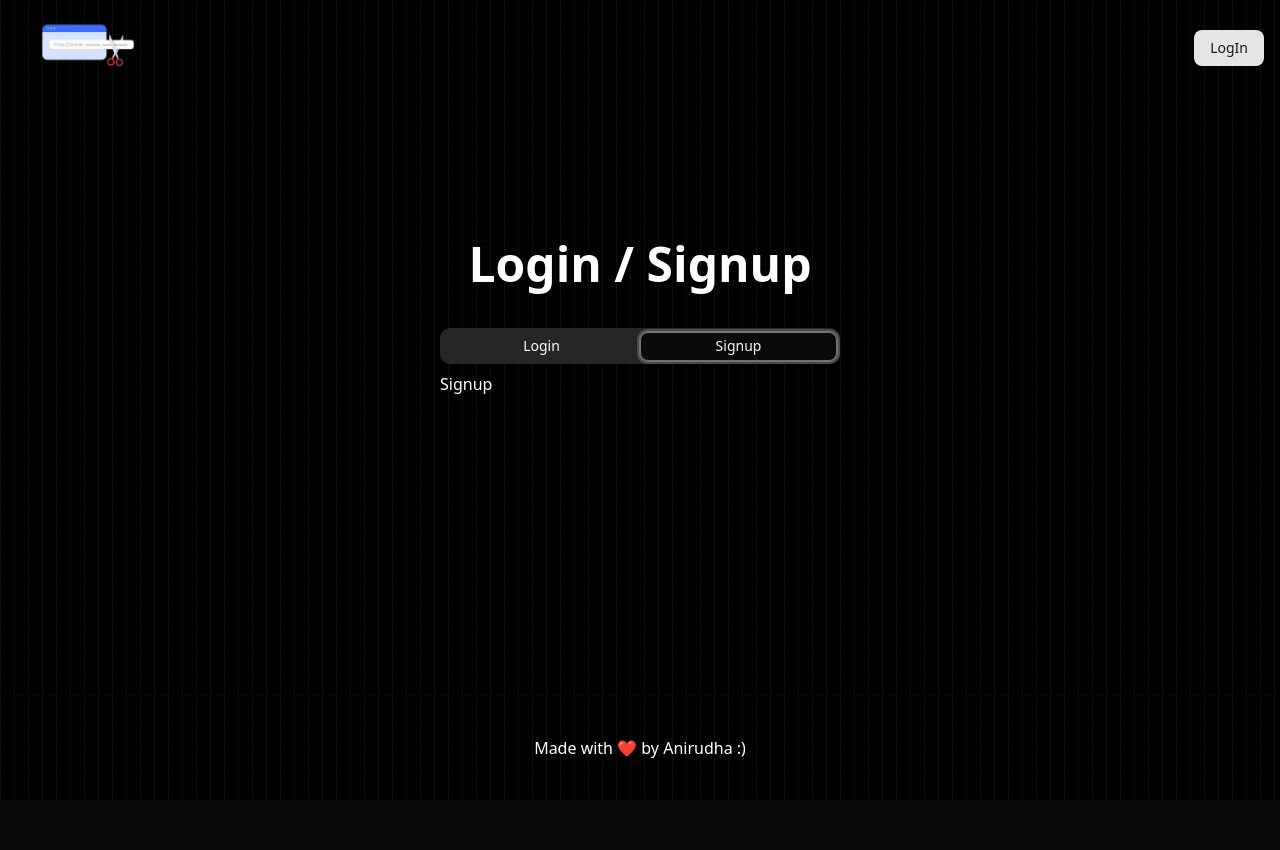
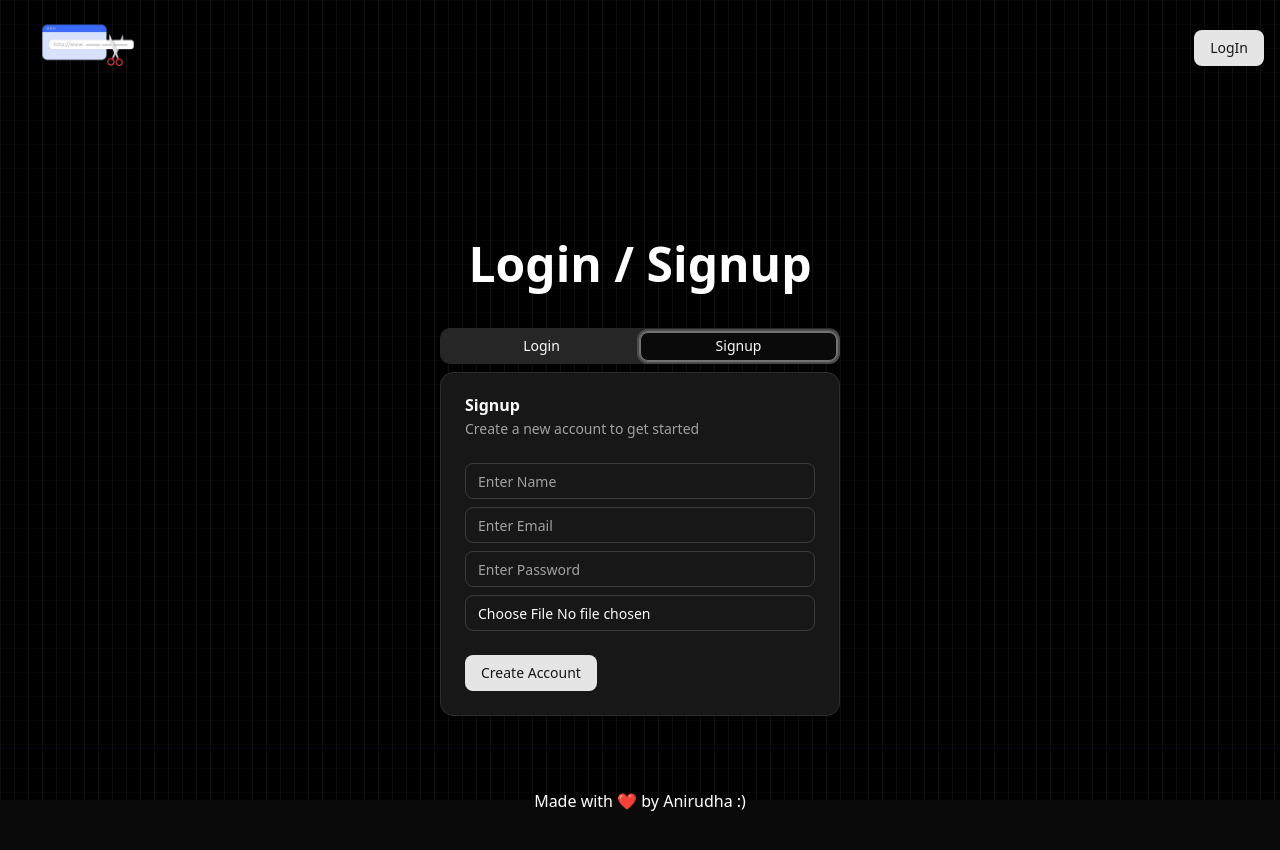
Before and after one commit to Anirudhakashid/URL-shortner, a React (Vite) app: page /auth in a window 1280 px wide. Both pictures are taken after a click on the tab "Signup". Shown: the top 850 px of the page. Before the commit the page ends 800 px from the top, so only its background shows below. Built offline with nearby package versions, Linux system fonts and the light colour scheme; no server answers.

Commit message:
Implement signup form with validation and user data fetching

```diff
--- a/src/Components/Signup.jsx
+++ b/src/Components/Signup.jsx
@@ -1,7 +1,142 @@
-import React from "react";
+import React, { useEffect, useState } from "react";
+import useFetch from "@/hooks/useFetch";
+import {
+  Card,
+  CardAction,
+  CardContent,
+  CardDescription,
+  CardFooter,
+  CardHeader,
+  CardTitle,
+} from "@/components/ui/card";
+import { Input } from "./ui/input";
+import { Button } from "./ui/button";
+import { BeatLoader } from "react-spinners";
+import Error from "./Error";
+import * as yup from "yup";
+import { signup } from "@/utils/apiAuth";
+import { useNavigate, useSearchParams } from "react-router-dom";
+import { UrlState } from "@/Context";
 
 function Signup() {
-  return <div>Signup</div>;
+  const [errors, setErrors] = useState([]);
+
+  const [formData, setFormData] = useState({
+    name: "",
+    email: "",
+    password: "",
+    profile_pic: null,
+  });
+
+  const navigate = useNavigate();
+  let [searchParams] = useSearchParams();
+  const longUrl = searchParams.get("createNew");
+
+  const handleInputChange = (e) => {
+    const { name, value, files } = e.target;
+    setFormData((prevData) => ({
+      ...prevData,
+      [name]: files ? files[0] : value,
+    }));
+  };
+
+  //fetching data from the custom hook
+  const { data, loading, error, fn: fnSignup } = useFetch(signup, formData);
+  const { fetchUser, user } = UrlState();
+
+  useEffect(() => {
+    if (error === null && data) {
+      navigate(`/dashboard?${longUrl ? `createNew=${longUrl}` : ""}`);
+      fetchUser(); // Fetch the user data after successful login
+    }
+  }, [data, error]);
+
+  //Validation logic using Yup
+  const handleSignup = async () => {
+    setErrors([]);
+    try {
+      const schema = yup.object().shape({
+        name: yup.string().required("Name is required"),
+        email: yup
+          .string()
+          .email("Invalid email")
+          .required("Email is required"),
+        password: yup
+          .string()
+          .min(6, "Password must be at least 6 characters")
+          .required("Password is required"),
+        profile_pic: yup.mixed().required("Profile picture is required"),
+      });
+
+      // Validate the form data against the schema
+      await schema.validate(formData, { abortEarly: false });
+      // abortEarly: false is useful when you want to show all form errors at once to the user.
+
+      await fnSignup();
+    } catch (e) {
+      const newErrors = {};
+
+      e?.inner?.forEach((err) => {
+        newErrors[err.path] = err.message; // Collect all errors by their path
+      });
+      setErrors(newErrors);
+    }
+  };
+
+  return (
+    <>
+      <Card>
+        <CardHeader>
+          <CardTitle>Signup</CardTitle>
+          <CardDescription>Create a new account to get started</CardDescription>
+          {error && <Error message={error.message} />}
+        </CardHeader>
+        <CardContent className="space-y-2">
+          <div className="space-y-0.5">
+            <Input
+              name="name"
+              type="text"
+              placeholder="Enter Name"
+              onChange={handleInputChange}
+            />
+            {errors.name && <Error message={errors.name} />}
+          </div>
+          <div className="space-y-0.5">
+            <Input
+              name="email"
+              type="email"
+              placeholder="Enter Email"
+              onChange={handleInputChange}
+            />
+            {errors.email && <Error message={errors.email} />}
+          </div>
+          <div className="space-y-1">
+            <Input
+              name="password"
+              type="password"
+              placeholder="Enter Password"
+              onChange={handleInputChange}
+            />
+            {errors.email && <Error message={errors.password} />}
+          </div>
+          <div className="space-y-1">
+            <Input
+              name="profile_pic"
+              type="file"
+              accept="image/*"
+              onChange={handleInputChange}
+            />
+            {errors.profile_pic && <Error message={errors.profile_pic} />}
+          </div>
+        </CardContent>
+        <CardFooter>
+          <Button onClick={handleSignup}>
+            {loading ? <BeatLoader size={5} /> : "Create Account"}
+          </Button>
+        </CardFooter>
+      </Card>
+    </>
+  );
 }
 
 export default Signup;
```
